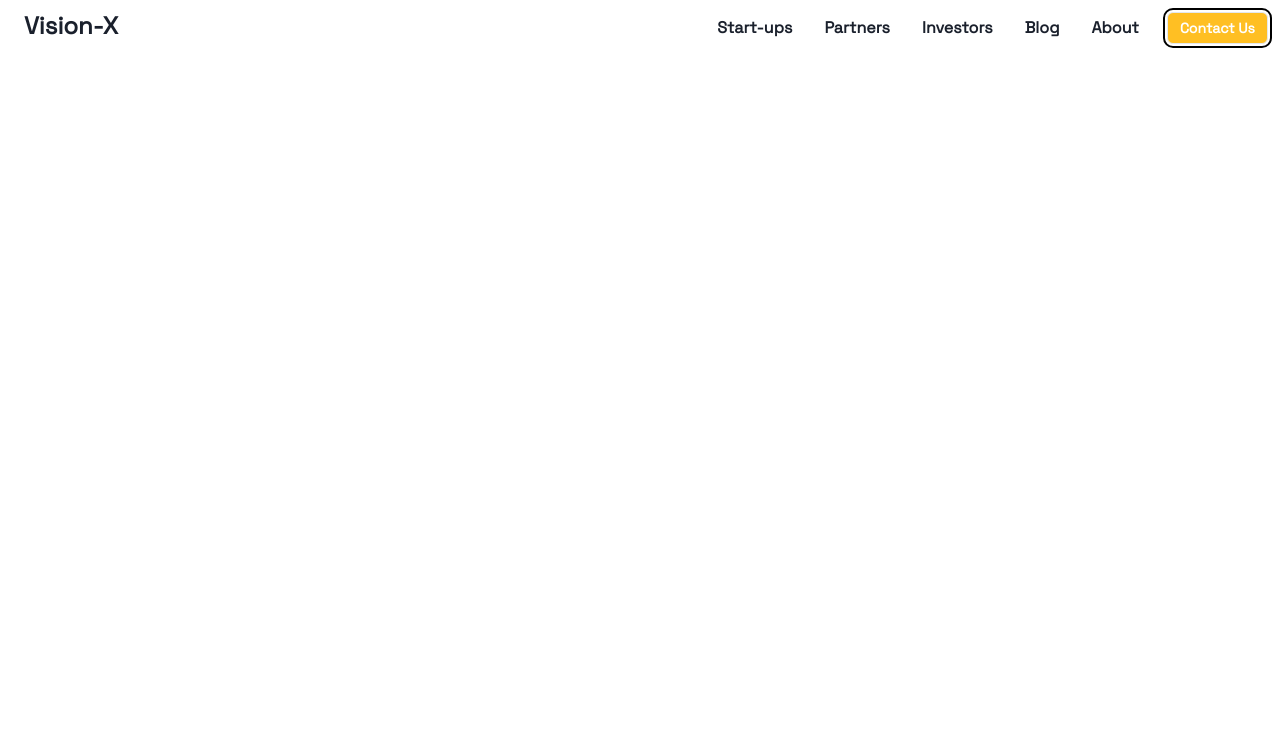
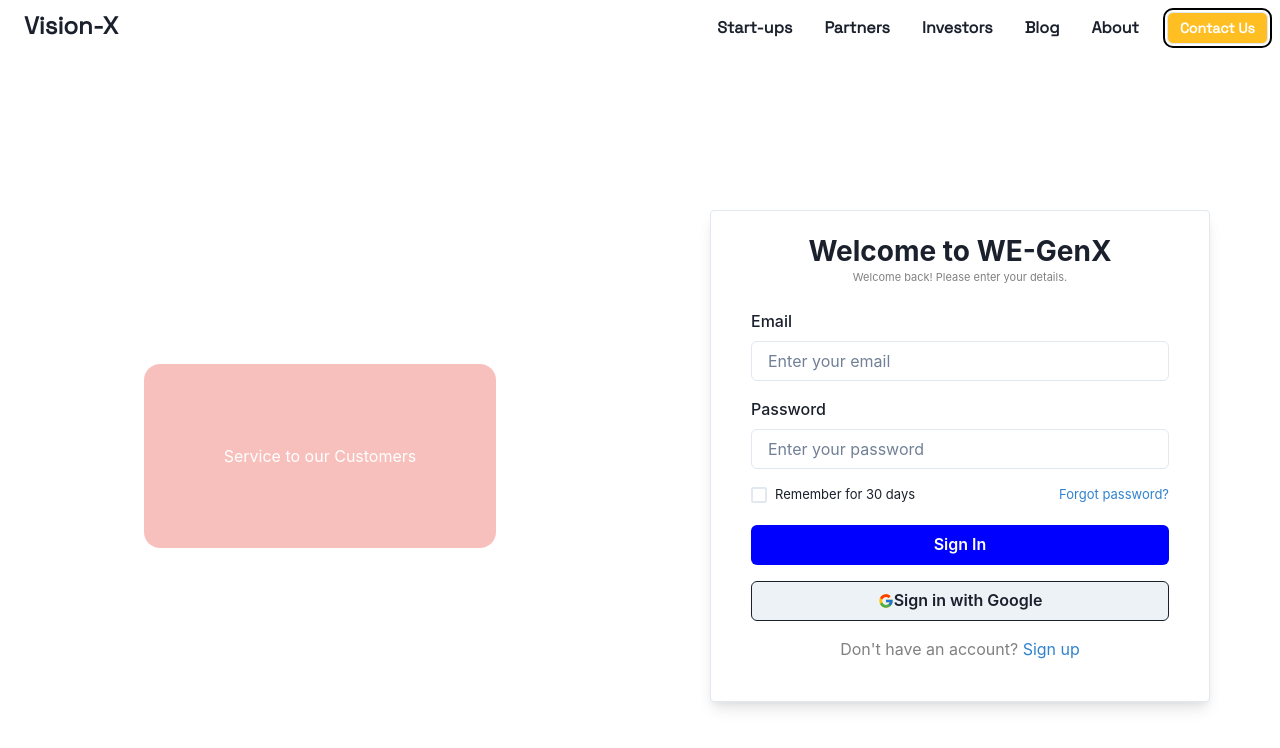
Before and after one commit to aditya-kd/visionx, a React (Create React App) app: page /investorlogin in a window 1280 px wide. Shown: the top 748 px of the page. Built offline with nearby package versions, Linux system fonts and the light colour scheme.

Commit message:
Added Investor and Startup login page

```diff
--- a/src/App.js
+++ b/src/App.js
@@ -7,6 +7,8 @@
 import Investors from "./components/Investors";
 import Blog from "./components/Blog";
 import About from "./components/About";
+import InvestorLogin from "./components/InvestorLogin";
+import StartupLogin from "./components/StartupLogin";
 
 function App() {
   return (
@@ -20,6 +22,8 @@
           <Route path="/investors" element={<Investors />} />
           <Route path="/blog" element={<Blog />} />
           <Route path="/about" element={<About />} />
+          <Route path="/investorlogin" element={<InvestorLogin />} />
+          <Route path="startuplogin" element={<StartupLogin />} />
         </Routes>
       </BrowserRouter>
     </Box>
--- /dev/null
+++ b/src/components/InvestorLogin.jsx
@@ -0,0 +1,107 @@
+import React from 'react'
+import {
+  ColorModeProvider,
+  CSSReset,
+  Box,
+  Flex,
+  Heading,
+  Text,
+  Link,
+  FormControl,
+  FormLabel,
+  Input,
+  Stack,
+  Checkbox,
+  Button
+} from '@chakra-ui/react';
+import { FcGoogle } from "react-icons/fc";
+
+
+const App = () => {
+  return (
+      <ColorModeProvider>
+        <CSSReset />
+        <LoginArea />
+      </ColorModeProvider>
+  )
+}
+
+const LoginArea = () => {
+  return (
+    <Box >
+    <Box display={"grid"} gridTemplateColumns={"50% 50%"}>
+      <Flex alignItems={"center"} justifyContent={"center"}>
+        <Flex borderRadius={"2xl"} bgColor={"#F7C0BC"} p={"20"} >
+          <Text color={"white"}>Service to our Customers</Text>
+        </Flex>
+      </Flex>
+
+    <Flex minHeight='100vh' width='full' align='center' justifyContent='center'>
+      <Box
+        borderWidth={1}
+        px={4}
+        width='full'
+        maxWidth='500px'
+        borderRadius={4}
+        textAlign='center'
+        boxShadow='lg'
+        background={"white"}
+      >
+        <Box pt={6} pb={1}>
+            <LoginHeader />
+          <LoginForm />
+        </Box>
+      </Box>
+    </Flex>
+    </Box>
+    </Box>
+  )
+}
+
+const LoginHeader = () => {
+  return (
+    <Box textAlign='center'>
+      <Heading fontSize={'28px'}>Welcome to WE-GenX</Heading>
+      <Text fontSize={'11px'} color={"grey"}>
+        Welcome back! Please enter your details.
+      </Text>
+    </Box>
+  )
+}
+
+const LoginForm = () => {
+  return (
+    <Box m={6}textAlign='left'>
+      <form>
+
+        <FormControl>
+          <FormLabel>Email </FormLabel>
+          <Input type='email' color={'grey'} placeholder='Enter your email ' />
+        </FormControl>
+
+        <FormControl mt={4}>
+          <FormLabel>Password</FormLabel>
+          <Input type='password' placeholder='Enter your password' />
+        </FormControl>
+
+        <Stack isInline justifyContent='space-between' mt={4}>
+            <Box >
+              <Checkbox> <Text fontSize={'13px'}>Remember for 30 days</Text></Checkbox>
+            </Box>
+            <Box>
+              <Link color="blue.500"><Text fontSize={"13px"}>Forgot password? </Text></Link>
+            </Box>
+        </Stack>
+
+        <Button backgroundColor="blue" color={"white"} width='full' mt={4}>Sign In</Button>
+        <Button border={"1px"}  width='full' mt={4}><FcGoogle align={"center"}/><Text> Sign in with Google</Text></Button>
+
+        <Box textAlign='center'pt={4} pb={3} color={'grey'}>
+          Don't have an account? <Link color="blue.500">Sign up</Link>
+        </Box>
+      </form>
+    </Box>
+  )
+}
+
+export default App
--- /dev/null
+++ b/src/components/StartupLogin.jsx
@@ -0,0 +1,107 @@
+import React from 'react'
+import {
+  ColorModeProvider,
+  CSSReset,
+  Box,
+  Flex,
+  Heading,
+  Text,
+  Link,
+  FormControl,
+  FormLabel,
+  Input,
+  Stack,
+  Checkbox,
+  Button
+} from '@chakra-ui/react';
+import { FcGoogle } from "react-icons/fc";
+
+
+const App = () => {
+  return (
+      <ColorModeProvider>
+        <CSSReset />
+        <LoginArea />
+      </ColorModeProvider>
+  )
+}
+
+const LoginArea = () => {
+  return (
+    <Box >
+    <Box display={"grid"} gridTemplateColumns={"50% 50%"}>
+      <Flex alignItems={"center"} justifyContent={"center"}>
+        <Flex borderRadius={"2xl"} bgColor={"#81C7EF"} p={"20"} >
+          <Text color={"white"}>Service to our Customers</Text>
+        </Flex>
+      </Flex>
+
+    <Flex minHeight='100vh' width='full' align='center' justifyContent='center'>
+      <Box
+        borderWidth={1}
+        px={4}
+        width='full'
+        maxWidth='500px'
+        borderRadius={4}
+        textAlign='center'
+        boxShadow='lg'
+        background={"white"}
+      >
+        <Box pt={6} pb={1}>
+            <LoginHeader />
+          <LoginForm />
+        </Box>
+      </Box>
+    </Flex>
+    </Box>
+    </Box>
+  )
+}
+
+const LoginHeader = () => {
+  return (
+    <Box textAlign='center'>
+      <Heading fontSize={'28px'}>Welcome to WE-GenX</Heading>
+      <Text fontSize={'11px'} color={"grey"}>
+        Welcome back! Please enter your details.
+      </Text>
+    </Box>
+  )
+}
+
+const LoginForm = () => {
+  return (
+    <Box m={6}textAlign='left'>
+      <form>
+
+        <FormControl>
+          <FormLabel>Email </FormLabel>
+          <Input type='email' color={'grey'} placeholder='Enter your email ' />
+        </FormControl>
+
+        <FormControl mt={4}>
+          <FormLabel>Password</FormLabel>
+          <Input type='password' placeholder='Enter your password' />
+        </FormControl>
+
+        <Stack isInline justifyContent='space-between' mt={4}>
+            <Box >
+              <Checkbox> <Text fontSize={'13px'}>Remember for 30 days</Text></Checkbox>
+            </Box>
+            <Box>
+              <Link color="blue.500"><Text fontSize={"13px"}>Forgot password? </Text></Link>
+            </Box>
+        </Stack>
+
+        <Button backgroundColor="blue" color={"white"} width='full' mt={4}>Sign In</Button>
+        <Button border={"1px"}  width='full' mt={4}><FcGoogle align={"center"}/><Text> Sign in with Google</Text></Button>
+
+        <Box textAlign='center'pt={4} pb={3} color={'grey'}>
+          Don't have an account? <Link color="blue.500">Sign up</Link>
+        </Box>
+      </form>
+    </Box>
+  )
+}
+
+export default App
```
Also changed, not shown: 1 other file (tests, documents, lock files or other folders).
